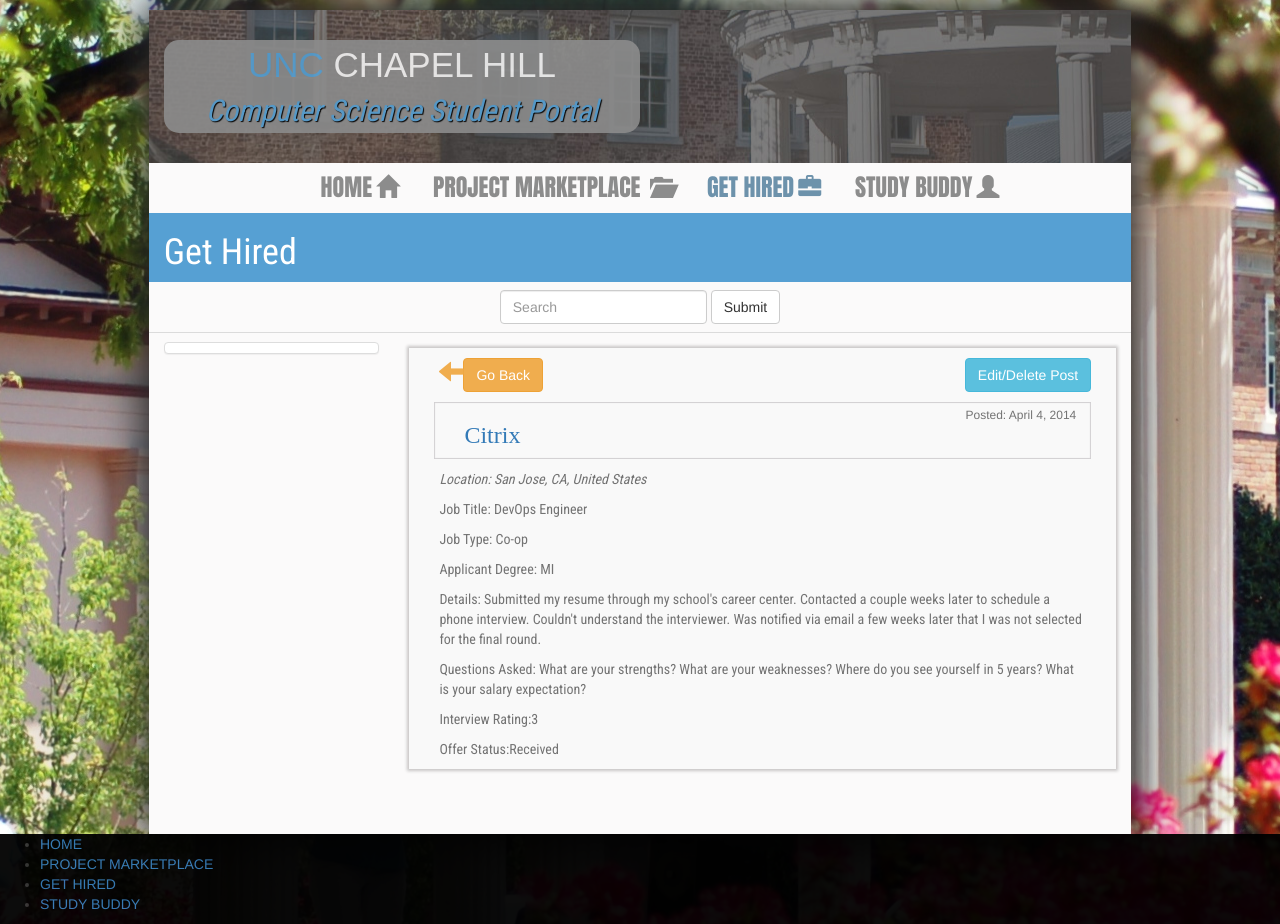
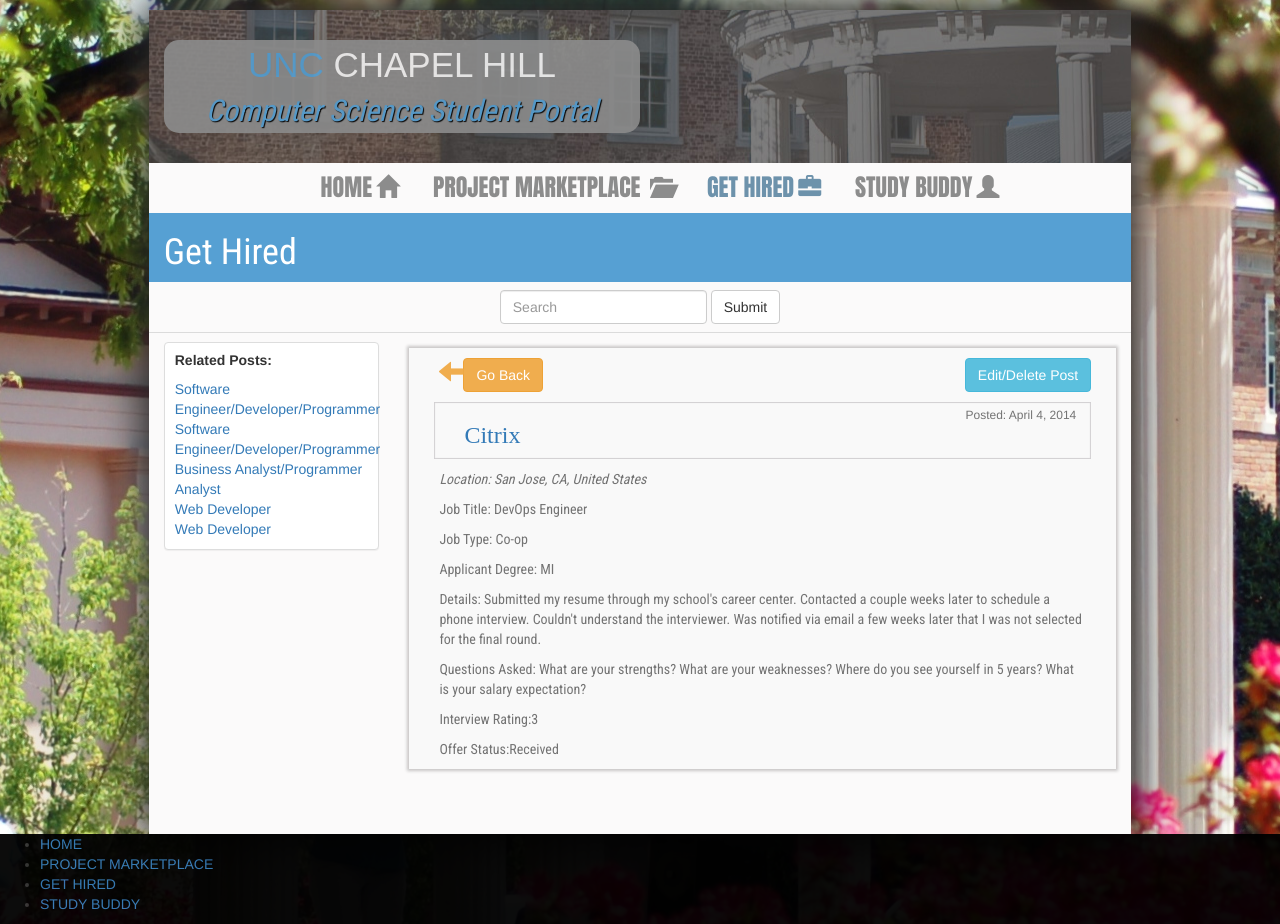
Before and after one commit to eliezer15/csportal, a Django app: page /gethired/post/Interview/1/ in a window 1280 px wide. Run offline with Django 3.2, Linux system fonts and the light colour scheme; data comes from the database, SQL or seed files in the repository; both versions use the stored data as it was after the commit; parts of the project's set-up code (start-up, migrations or seed data) failed here and were passed over; some libraries are stand-ins or nearby versions; some web fonts are replaced.

Commit message:
Made some other changes

```diff
--- a/GetHired/models.py
+++ b/GetHired/models.py
@@ -31,8 +31,8 @@
 
 class Company(models.Model):
     name = models.CharField(max_length=30)
-    avg_salary = models.DecimalField(decimal_places=2, max_digits=10, default=0)
-    avg_interview_rating = models.DecimalField(decimal_places=1, max_digits=10, default=0)
+    avg_salary = models.DecimalField(decimal_places=2, max_digits=10, default=0, editable=False)
+    avg_interview_rating = models.DecimalField(decimal_places=1, max_digits=10, default=0, editable=False)
     num_offers = models.IntegerField(default=0, editable=False)
     num_interviews = models.IntegerField(default=0, editable=False)
     def __unicode__(self):
--- a/GetHired/views.py
+++ b/GetHired/views.py
@@ -3,6 +3,7 @@
 from django.shortcuts import render_to_response,get_object_or_404
 from django.http import HttpResponseRedirect
 from django.contrib.auth.models import User
+from django.db.models import Q
 from CSPortal.PostType import model_dict, form_dict
 from itertools import chain
 from django.core.urlresolvers import reverse
@@ -81,6 +82,36 @@
 
     return render_to_response('GetHired/postlist.html', context_dict, context)
 
+def get_related_posts(post_type, post_id):
+    Model = model_dict[post_type]
+    post = Model.objects.get(pk=post_id)
+    #See if there are any posts that match all relevant criteria
+    candidates_posts = Model.objects.exclude(id=post_id)
+    relevance = []
+
+    for i in range(len(candidates_posts)):
+        p = candidates_posts[i]
+        points = 0
+
+        if p.company == post.company: points+=1
+        if p.location == post.location: points+=1
+        if p.job_type == post.job_type: points+=1
+
+        relevance.append((i,points))
+
+    #find more relevant ones and put them up front
+    relevance.sort(key=lambda tup: tup[1], reverse=True)
+    #get the indexes of the top posts and retrieve them
+    logging.debug(relevance)
+    relevant_posts = []
+    for r in relevance[:5]:
+        index = r[0]
+        if r[1] > 0:
+            relevant_posts.append(candidates_posts[index])
+
+    return relevant_posts
+
+
 def get_location_posts(request, company_name):
     if request.method == 'GET':
         context = RequestContext(request)
@@ -110,6 +141,7 @@
         model = model_dict[post_type]
         post = get_object_or_404(model, pk=post_id)
         context_dict['post'] = post
+        context_dict['related_posts'] = get_related_posts(post_type, post_id)
 
         return render_to_response('GetHired/post.html',context_dict, context)
 
--- a/templates/GetHired/post.html
+++ b/templates/GetHired/post.html
@@ -2,6 +2,14 @@
 {% load extra_templates %}
 {% block title %} Get Hired {% endblock %}
 {% block header %} Get Hired {% endblock %}
+
+{% block filter_menu %}
+<h5><span class='labs'> Related Posts: </span></h5>
+{% for post in related_posts %}
+        <a class="postLinks" href="{% url 'get_post' post_type=post.post_type post_id=post.pk %}">{{post.get_job_title_display}}</a><br>
+{% endfor %}
+{% endblock %}
+
 {% block content %}
 <script>
 $(document).ready(function(){
```
Also changed, not shown: database/data.db.
